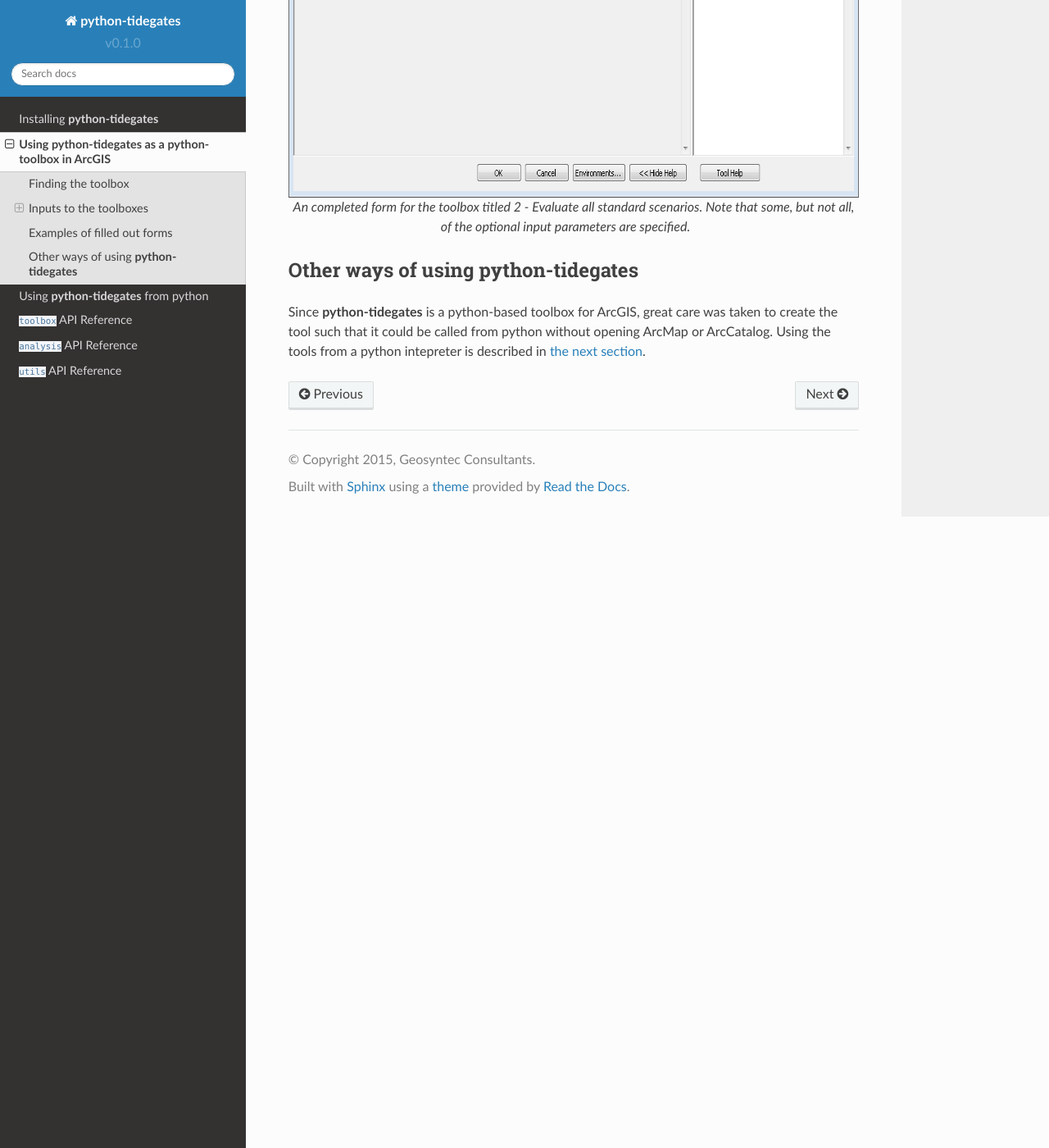
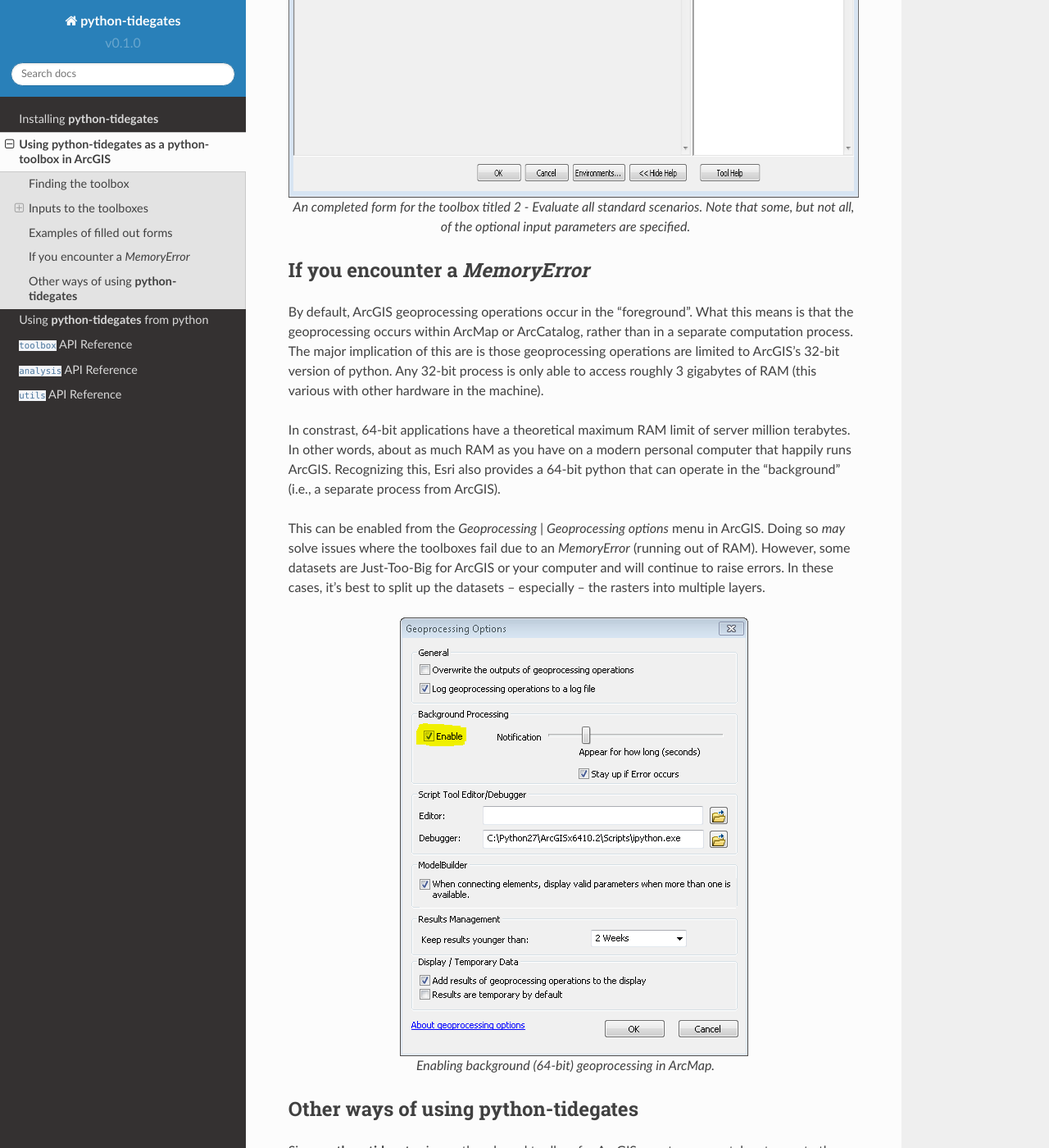
Before and after one commit to Geosyntec/python-tidegates, a Sphinx documentation site: the page built from docs/guides/arcgis.rst, in a window 1280 px wide and 1400 px high, scrolled down 5715 px. Shown: the whole window at 82% size. Built offline with Sphinx 7.4.7 and the Read the Docs theme 2.0.0, drawn with Linux system fonts in a browser that asks for light colours; some of the changed text lies outside the part shown.

Commit message:
add bit about background geoprocessing

```diff
--- a/docs/guides/arcgis.rst
+++ b/docs/guides/arcgis.rst
@@ -136,6 +136,31 @@ Examples of filled out forms
    Note that some, but not all, of the optional input parameters are specified.
 
 
+If you encounter a `MemoryError`
+--------------------------------
+By default, ArcGIS geoprocessing operations occur in the "foreground".
+What this means is that the geoprocessing occurs within ArcMap or ArcCatalog, rather than in a separate computation process.
+The major implication of this are is those geoprocessing operations are limited to ArcGIS's 32-bit version of python.
+Any 32-bit process is only able to access roughly 3 gigabytes of RAM (this various with other hardware in the machine).
+
+In constrast, 64-bit applications have a theoretical maximum RAM limit of server million terabytes.
+In other words, about as much RAM as you have on a modern personal computer that happily runs ArcGIS.
+Recognizing this, Esri also provides a 64-bit python that can operate in the "background" (i.e., a separate process from ArcGIS).
+
+This can be enabled from the *Geoprocessing | Geoprocessing options* menu in ArcGIS.
+Doing so *may* solve issues where the toolboxes fail due to an `MemoryError` (running out of RAM).
+However, some datasets are Just-Too-Big for ArcGIS or your computer and will continue to raise errors.
+In these cases, it's best to split up the datasets -- especially -- the rasters into multiple layers.
+
+.. figure:: images/background_gp.png
+   :scale: 100 %
+   :alt: Enabling background processing
+   :align: center
+   :figwidth: image
+
+   Enabling background (64-bit) geoprocessing in ArcMap.
+
+
 Other ways of using **python-tidegates**
 ----------------------------------------
 Since **python-tidegates** is a python-based toolbox for ArcGIS, great care was taken to create the tool such that it could be called from python without opening ArcMap or ArcCatalog.
```
Also changed, not shown: docs/guides/images/background_gp.png (added).
